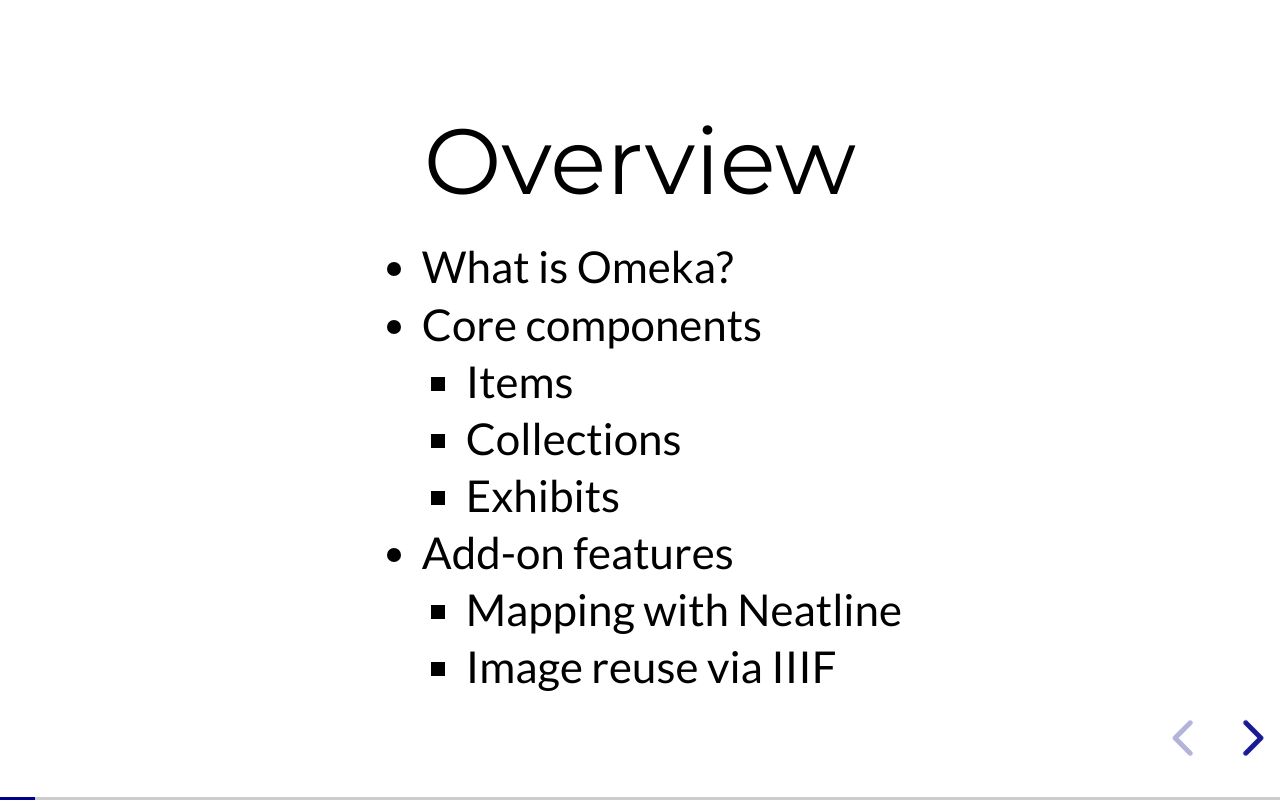
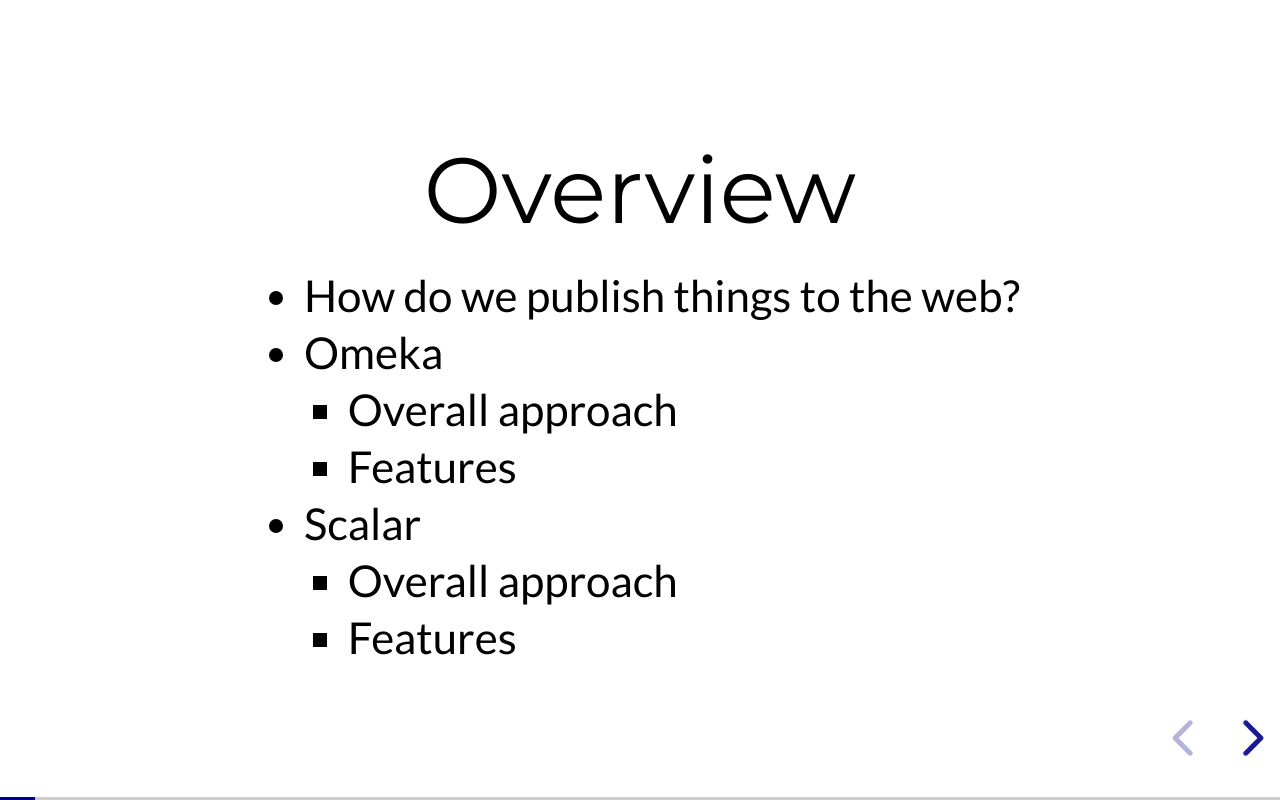
Before and after one commit to jaguillette/digital-teaching-web-publishing, a website: page index.html in a window 1280 px wide. Both pictures are taken after a click on the button "next slide". Drawn offline with nearby package versions, Linux system fonts and the light colour scheme; files that its build step writes are made by us from their sources.

Commit message:
updated overview slide

```diff
--- a/index.html
+++ b/index.html
@@ -35,24 +35,20 @@
 				<section>
 					<h2>Overview</h2>
 					<ul>
-						<li>What is Omeka?</li>
-						<li>Core components
+						<li>How do we publish things to the web?</li>
+						<li>Omeka
 							<ul>
-								<li>Items</li>
-								<li>Collections</li>
-								<li>Exhibits</li>
+								<li>Overall approach</li>
+								<li>Features</li>
 							</ul>
 						</li>
-						<li>Add-on features
+						<li>Scalar
 							<ul>
-								<li>Mapping with Neatline</li>
-								<li>Image reuse via IIIF</li>
+								<li>Overall approach</li>
+								<li>Features</li>
 							</ul>
 						</li>
 					</ul>
-					<aside class="notes">
-						So, here's what I'll be talking about for the next hour or so. First, I'm going to tell you what Omeka is, and talk about how it's been used here at Harvard. This is the part where I'll tell you why and under what circumstances you should care about Omeka. Then I'll talk about how Omeka thinks about and wants you to structure your information. We'll get hands on in this portion on a demo site that I've set up for you. Then I'll talk to you about a few of the features that have been added to Omeka as plugins: Neatline maps and image reuse with IIIF.
-					</aside>
 				</section>
 				<section>
 					<section>
```
